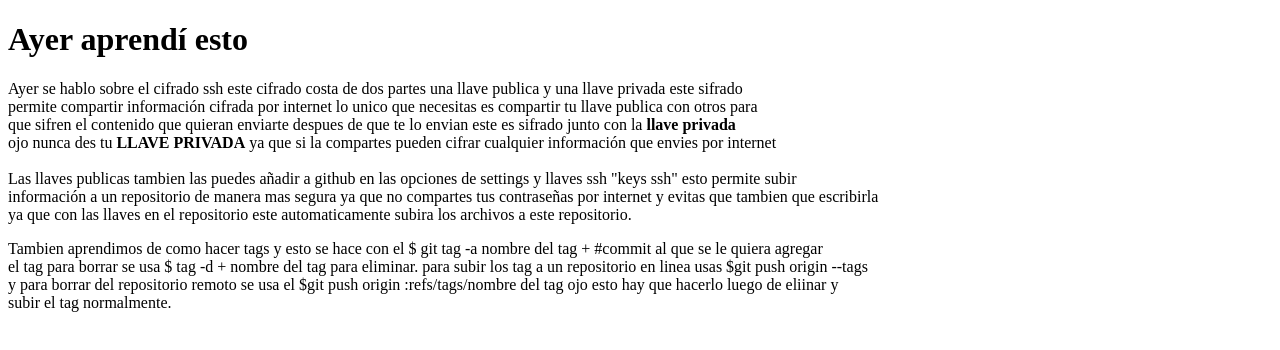
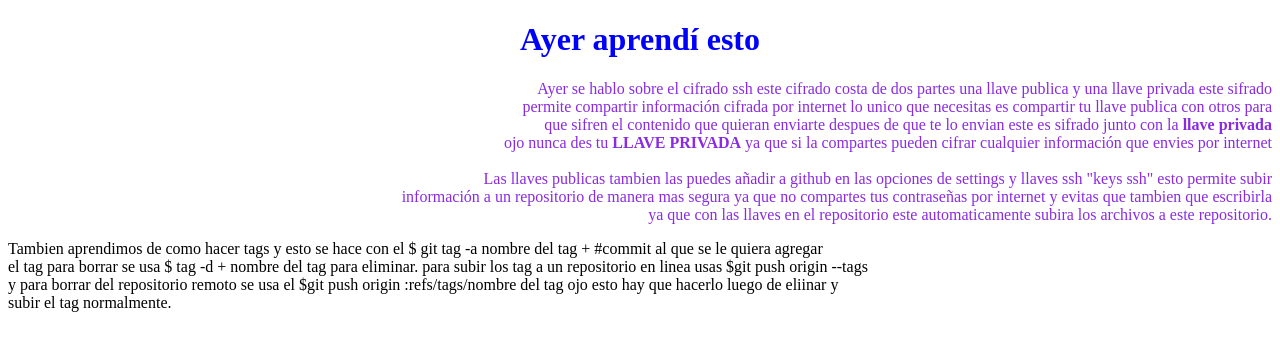
Before and after one commit to Mahcordoba/Mahcordoba, a plain HTML site: page index.html in a window 1280 px wide. Drawn offline with Linux system fonts and the light colour scheme.

Commit message:
Se agrega estilo a la pagina

```diff
--- /dev/null
+++ b/css/estilo.css
@@ -0,0 +1,14 @@
+#H
+{
+    color: blue;
+    text-align: center;
+}
+#Parrafo1
+{
+    text-align: right;
+    color: blueviolet;
+}
+#Parrafo2
+{
+    text-align: left;
+}
--- a/index.html
+++ b/index.html
@@ -3,10 +3,11 @@
 <head>
     <meta charset="UTF-8">
     <title>Este es mi archivo compartido</title>
+    <link rel="stylesheet" href="css/estilo.css">
 </head>
 <body>
-    <h1>Ayer aprendí esto</h1>
-    <p>
+    <h1 id="H">Ayer aprendí esto</h1>
+    <p id="Parrafo1">
         Ayer se hablo sobre el cifrado ssh este cifrado costa de dos partes una llave publica y una llave privada este sifrado <br />
         permite compartir información cifrada por internet lo unico que necesitas es compartir tu llave publica con otros para <br />
         que sifren el contenido que quieran enviarte despues de que te lo envian este es sifrado junto con la <strong>llave privada</strong> <br />
@@ -16,7 +17,7 @@
         información a un repositorio de manera mas segura ya que no compartes tus contraseñas por internet y evitas que tambien que escribirla<br />
         ya que con las llaves en el repositorio este automaticamente subira los archivos a este repositorio.
     </p>
-    <p>
+    <p id="Parrafo2">
         Tambien aprendimos de como hacer tags y esto se hace con el $ git tag -a nombre del tag + #commit al que se le quiera agregar <br />
         el tag para borrar se usa $ tag -d + nombre del tag para eliminar. para subir los tag a un repositorio en linea usas $git push origin --tags  <br />
         y para borrar del repositorio remoto se usa el $git push origin :refs/tags/nombre del tag ojo esto hay que hacerlo luego de eliinar y <br />
```
